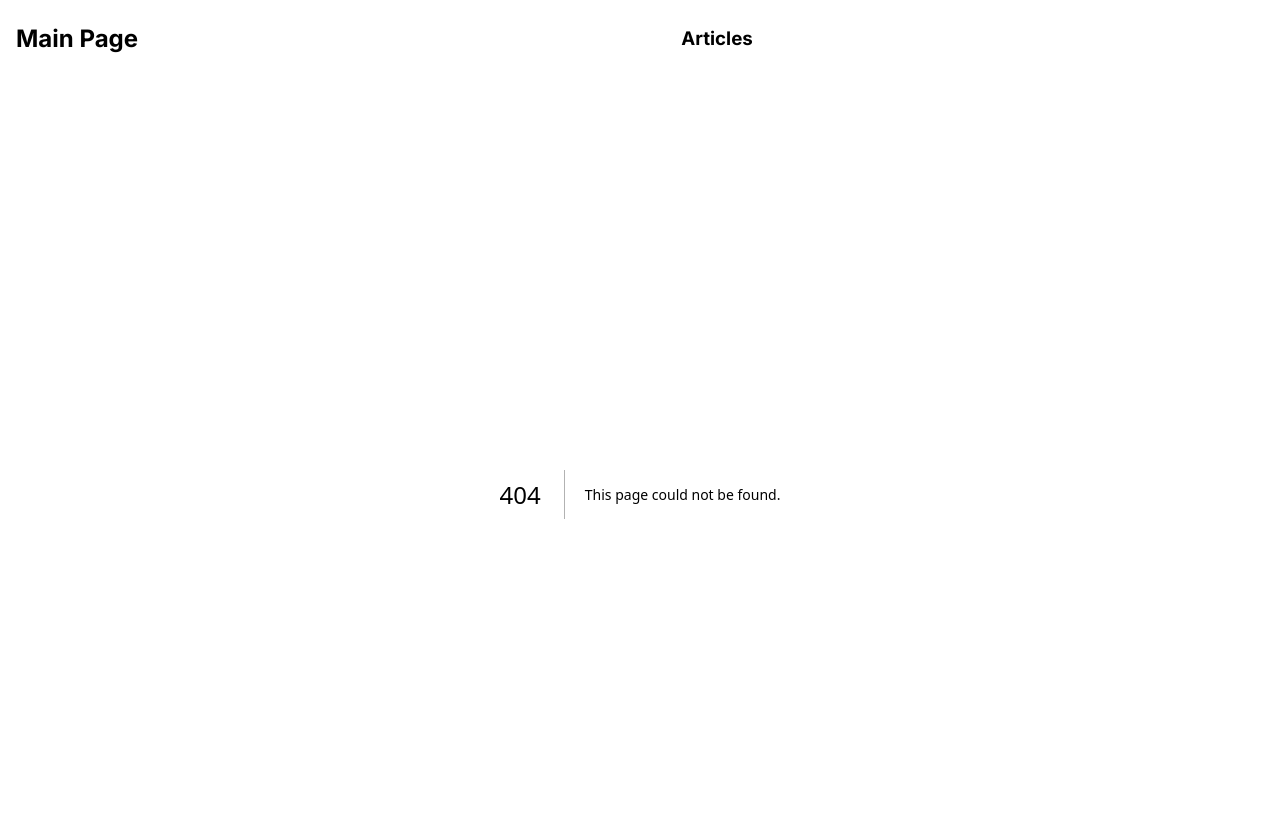
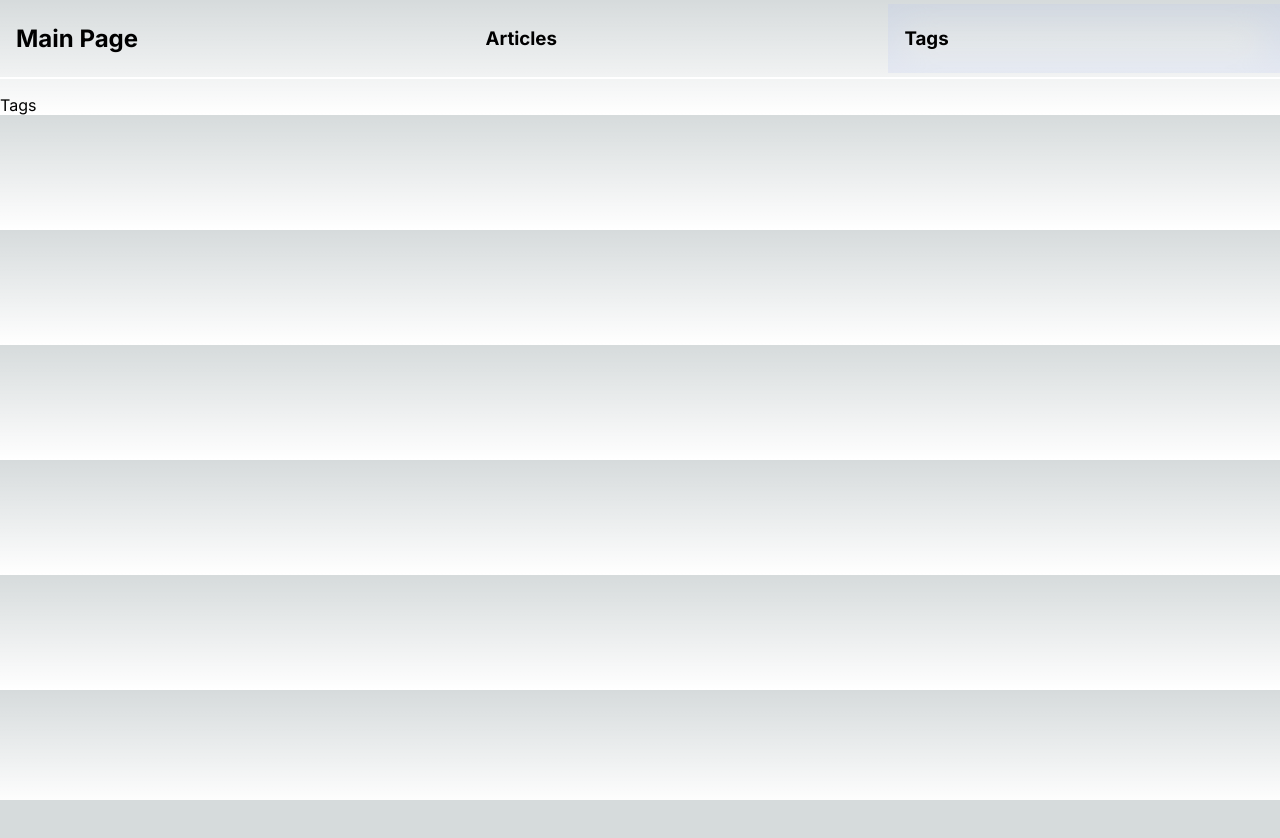
Before and after one commit to ardunster/nextjs-ssr, a Next.js app: page /tags in a window 1280 px wide. Before the commit this address had no page. Shown: the top 838 px of the page. After the commit the page ends 800 px from the top, so only its background shows below. Built offline with nearby package versions, Linux system fonts and the light colour scheme.

Commit message:
Add blank tags page

```diff
--- a/src/app/_components/Navbar.tsx
+++ b/src/app/_components/Navbar.tsx
@@ -9,6 +9,9 @@ function Navbar() {
       <NavbarTab route={'/articles'} isEmphasizedRoute={false}>
         Articles
       </NavbarTab>
+      <NavbarTab route={'/tags'} isEmphasizedRoute={false}>
+        Tags
+      </NavbarTab>
     </nav>
   )
 }
--- /dev/null
+++ b/src/app/tags/page.tsx
@@ -0,0 +1,3 @@
+export default function Tags() {
+  return <>Tags</>
+}
```
